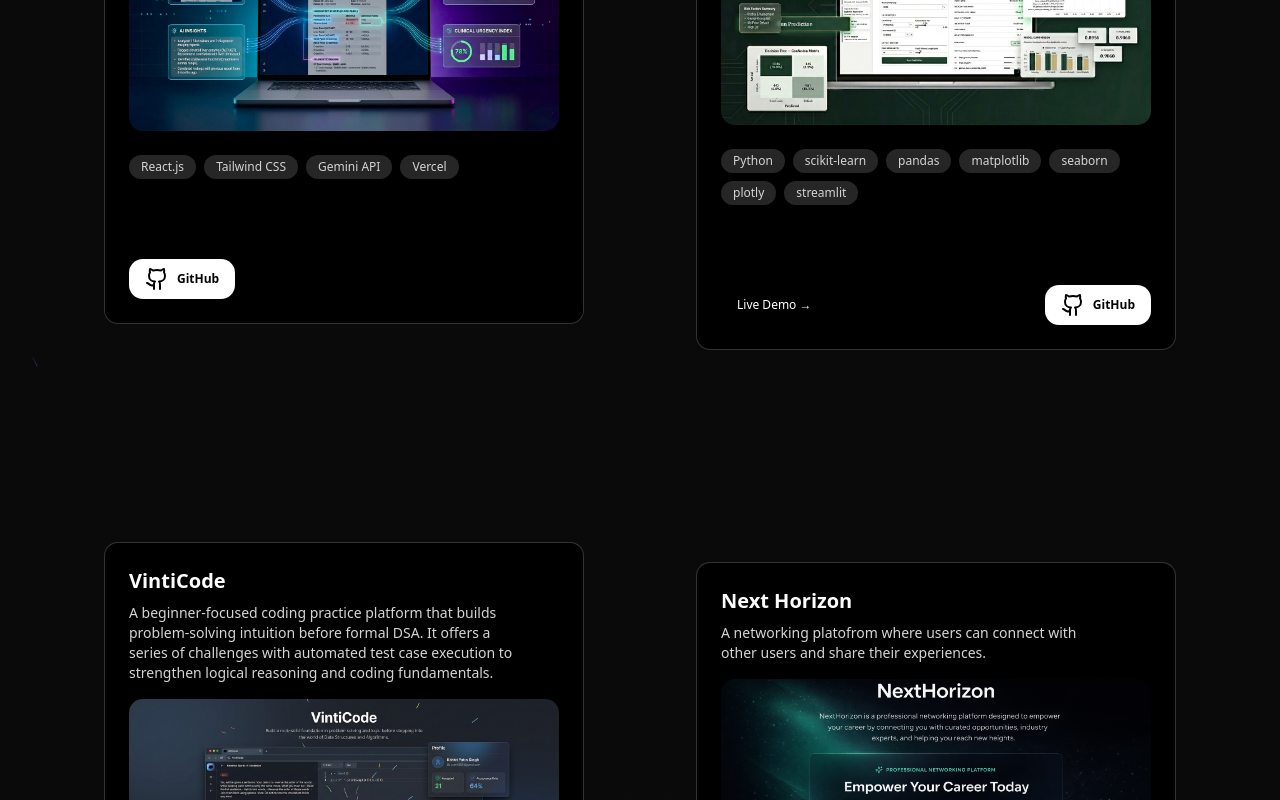
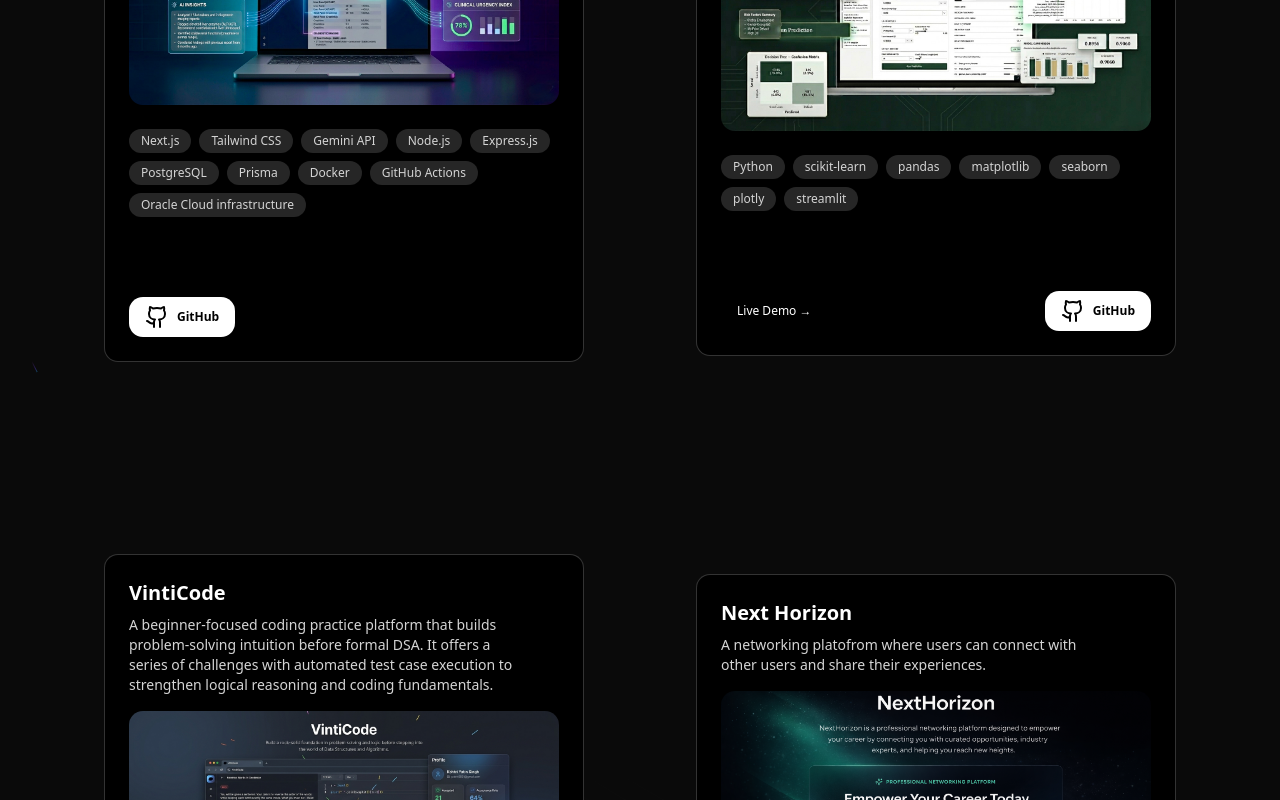
Before and after one commit to yatinsingh2007/yatin-singh-portfolio, a Next.js app: page /project in a window 1280 px wide. Shown: the part 800-1600 px from the top of the page. Built offline with nearby package versions, Linux system fonts and the light colour scheme.

Commit message:
feat: update tech stack details for ReportLens AI and VintiCode projects.

```diff
--- a/app/project/page.js
+++ b/app/project/page.js
@@ -14,7 +14,7 @@ export default function Project(){
             title : "ReportLens AI" ,
             description : "ReportLens AI is a web application that uses AI to analyze and summarize PDF reports. It allows users to upload PDF files and receive AI-generated summaries, key insights, and answers to specific questions about the content. The system helps users quickly understand and extract valuable information from long documents.",
             image: "/ReportLensAI.jpeg",
-            techStack: ["React.js" , "Tailwind CSS" , "Gemini API" , "Vercel"],
+            techStack: ["Next.js" , "Tailwind CSS" , "Gemini API" , "Node.js" , "Express.js" , "PostgreSQL" , "Prisma" , "Docker" , "GitHub Actions" , "Oracle Cloud infrastructure"],
             githubUrl: "https://github.com/yatinsingh2007/ReportLens-AI",
             gradient: "from-green-500 to-emerald-500"
         },
@@ -33,7 +33,7 @@ export default function Project(){
             title: "VintiCode",
             description: "A beginner-focused coding practice platform that builds problem-solving intuition before formal DSA. It offers a series of challenges with automated test case execution to strengthen logical reasoning and coding fundamentals.",
             image: "/vinticode.png",
-            techStack: ["Next.js", "Tailwind CSS", "Node.js", "Express.js", "Prisma" , "PostgreSQL" , "Vercel"],
+            techStack: ["Next.js", "Tailwind CSS", "Node.js", "Express.js", "Prisma" , "PostgreSQL" , "Vercel" , "Redis"],
             liveUrl: "https://vinticode.vercel.app/",
             githubUrl: "https://github.com/yatinsingh2007/VintiCode",
             gradient: "from-cyan-500 to-blue-500"
```
